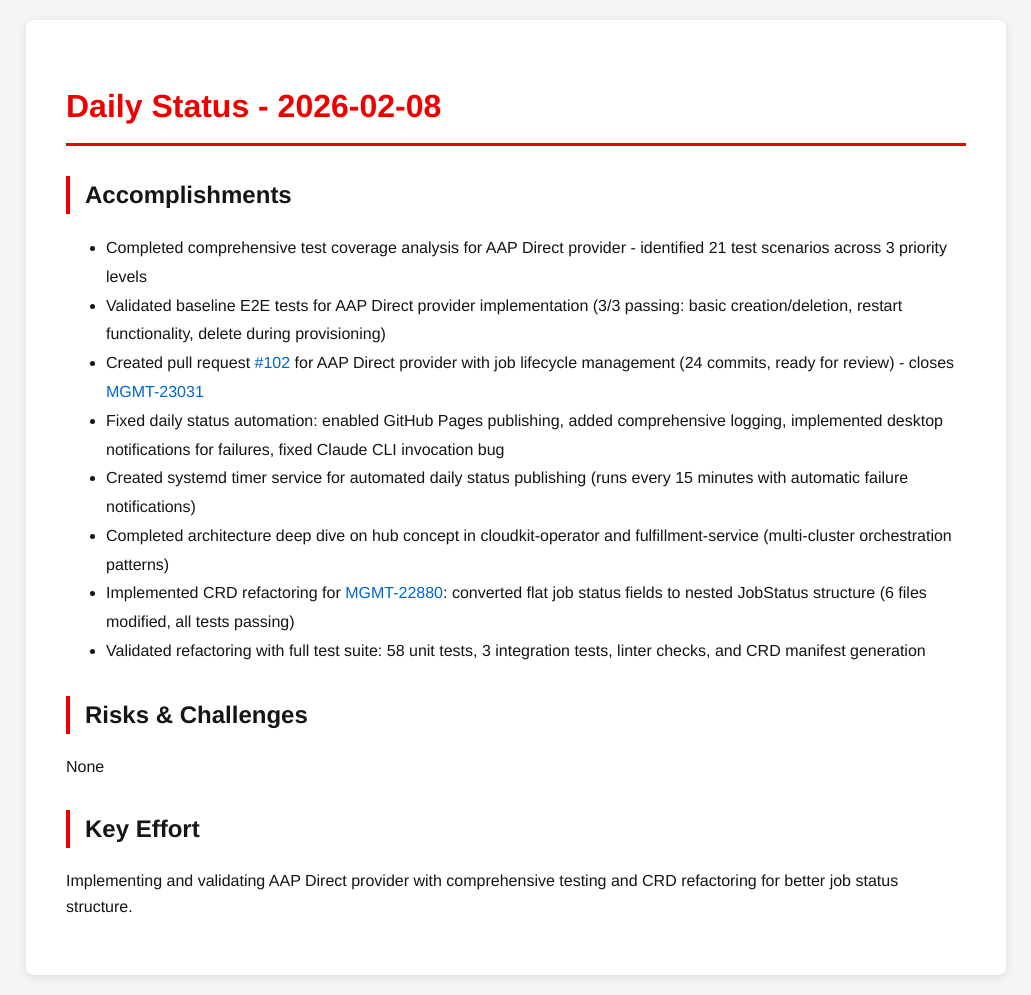
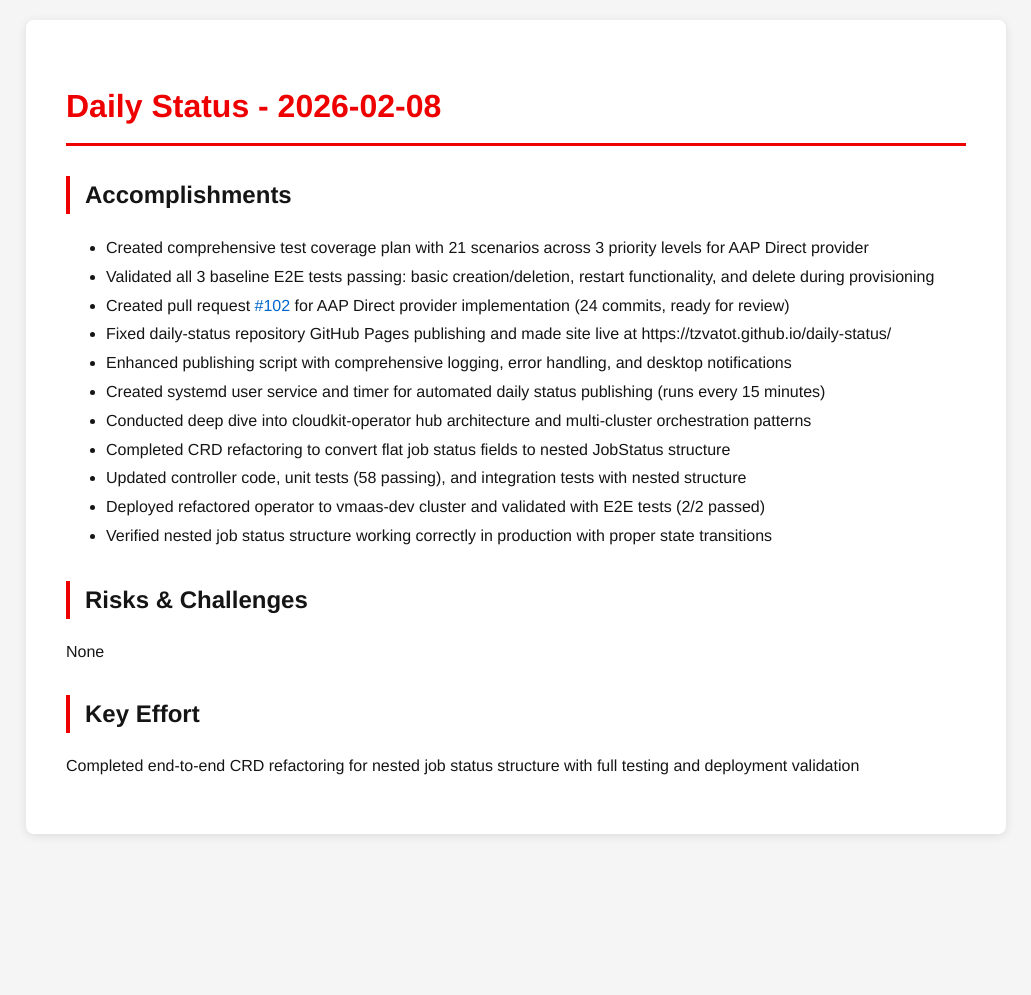
Before and after one commit to tzvatot/daily-status, a Jekyll site: the page built from 2026-02-08.md, in a window 1280 px wide. Shown: the whole page, without its empty margins (124-1155 px from the left). Built offline with Jekyll 4.4.1, drawn with Linux system fonts in a browser that asks for light colours; after the commit the page ends 900 px from its top, so only the background shows below that.

Commit message:
Daily status update - 2026-02-08

```diff
--- a/2026-02-08.md
+++ b/2026-02-08.md
@@ -7,17 +7,20 @@
 # Daily Status - 2026-02-08
 
 ## Accomplishments
-- Completed comprehensive test coverage analysis for AAP Direct provider - identified 21 test scenarios across 3 priority levels
-- Validated baseline E2E tests for AAP Direct provider implementation (3/3 passing: basic creation/deletion, restart functionality, delete during provisioning)
-- Created pull request [#102](https://github.com/osac-project/osac-operator/pull/102) for AAP Direct provider with job lifecycle management (24 commits, ready for review) - closes [MGMT-23031](https://issues.redhat.com/browse/MGMT-23031)
-- Fixed daily status automation: enabled GitHub Pages publishing, added comprehensive logging, implemented desktop notifications for failures, fixed Claude CLI invocation bug
-- Created systemd timer service for automated daily status publishing (runs every 15 minutes with automatic failure notifications)
-- Completed architecture deep dive on hub concept in cloudkit-operator and fulfillment-service (multi-cluster orchestration patterns)
-- Implemented CRD refactoring for [MGMT-22880](https://issues.redhat.com/browse/MGMT-22880): converted flat job status fields to nested JobStatus structure (6 files modified, all tests passing)
-- Validated refactoring with full test suite: 58 unit tests, 3 integration tests, linter checks, and CRD manifest generation
+- Created comprehensive test coverage plan with 21 scenarios across 3 priority levels for AAP Direct provider
+- Validated all 3 baseline E2E tests passing: basic creation/deletion, restart functionality, and delete during provisioning
+- Created pull request [#102](https://github.com/osac-project/osac-operator/pull/102) for AAP Direct provider implementation (24 commits, ready for review)
+- Fixed daily-status repository GitHub Pages publishing and made site live at https://tzvatot.github.io/daily-status/
+- Enhanced publishing script with comprehensive logging, error handling, and desktop notifications
+- Created systemd user service and timer for automated daily status publishing (runs every 15 minutes)
+- Conducted deep dive into cloudkit-operator hub architecture and multi-cluster orchestration patterns
+- Completed CRD refactoring to convert flat job status fields to nested JobStatus structure
+- Updated controller code, unit tests (58 passing), and integration tests with nested structure
+- Deployed refactored operator to vmaas-dev cluster and validated with E2E tests (2/2 passed)
+- Verified nested job status structure working correctly in production with proper state transitions
 
 ## Risks & Challenges
 None
 
 ## Key Effort
-Implementing and validating AAP Direct provider with comprehensive testing and CRD refactoring for better job status structure.
+Completed end-to-end CRD refactoring for nested job status structure with full testing and deployment validation
```
